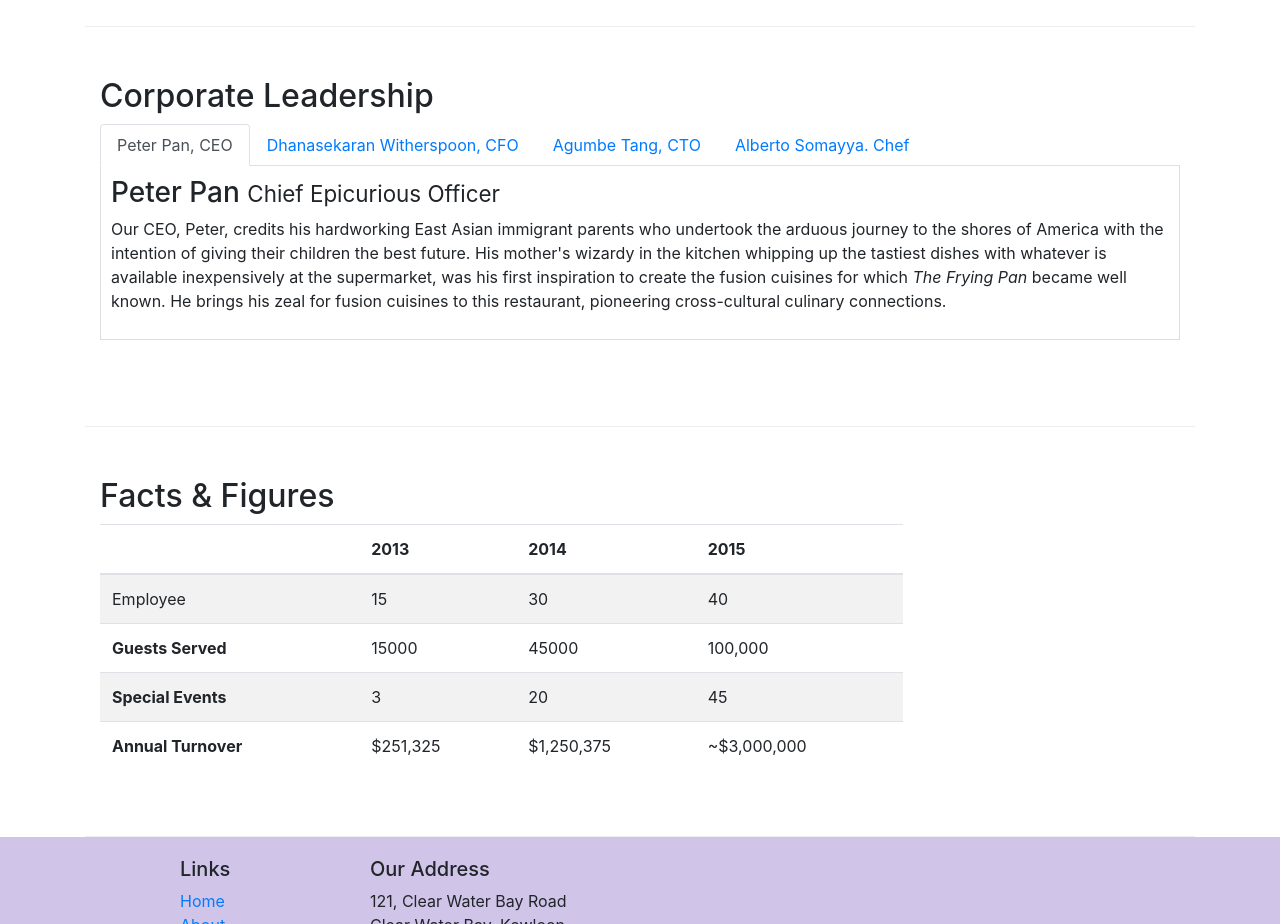
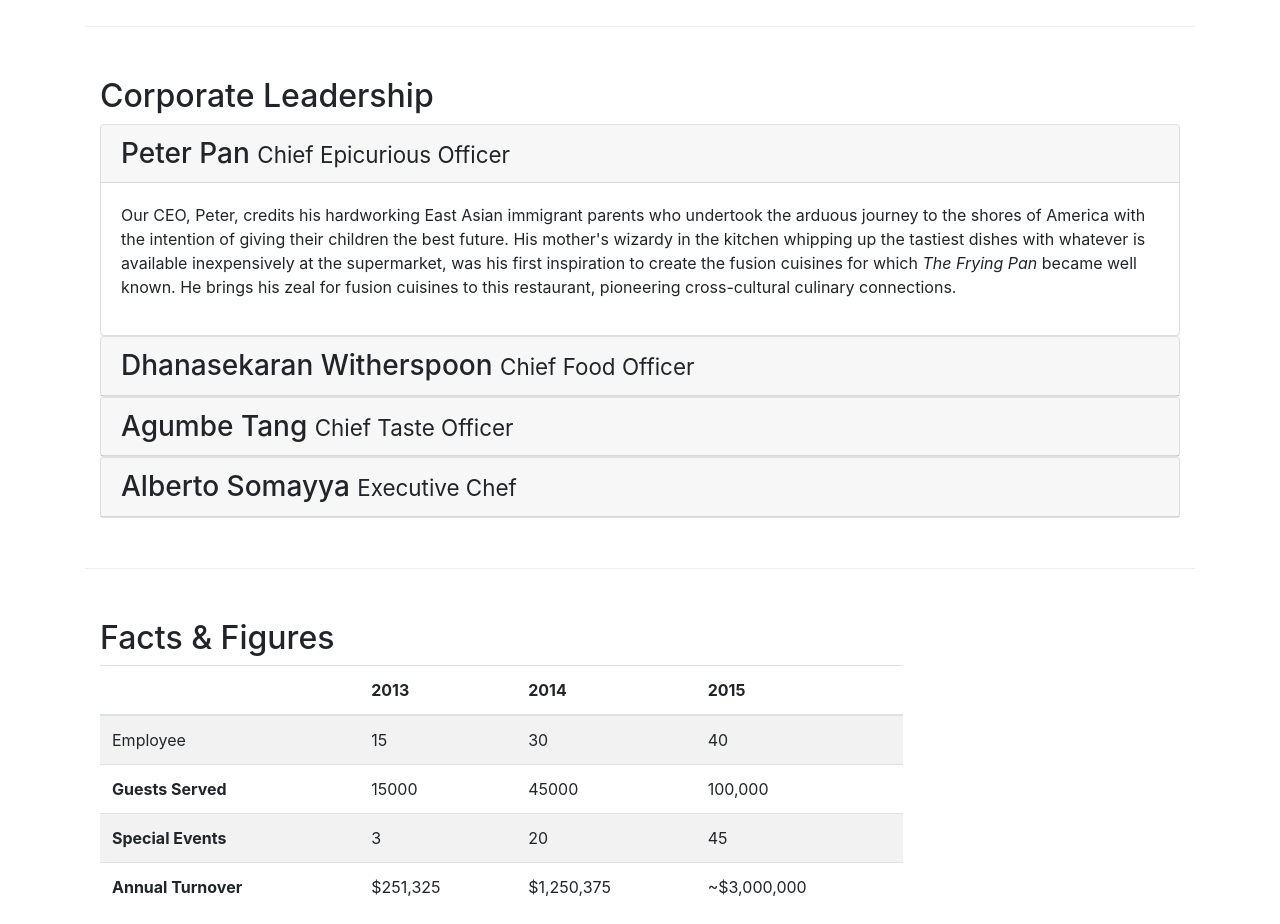
Before and after one commit to jaydeep537/git-bootstrap, a website: page aboutus.html in a window 1280 px wide. Shown: the part 940-1864 px from the top of the page. Drawn offline with nearby package versions, Linux system fonts and the light colour scheme.

Commit message:
Accordion

```diff
--- a/aboutus.html
+++ b/aboutus.html
@@ -135,23 +135,16 @@
       <div class="row row-content">
         <div class="col">
           <h2>Corporate Leadership</h2>
-          <ul class="nav nav-tabs">
-            <li class="nav-item">
-              <a class="nav-link active" role="tab" href="#peter" data-toggle="tab">Peter Pan, CEO</a>
-            </li>
-            <li class="nav-item">
-              <a class="nav-link" role="tab" href="#danny" data-toggle="tab">Dhanasekaran Witherspoon, CFO</a>
-            </li>
-            <li class="nav-item">
-              <a class="nav-link" href="#Agumbe" data-toggle="tab">Agumbe Tang, CTO</a>
-            </li>
-            <li class="nav-item">
-              <a class="nav-link" role="tab" href="#Alberto" data-toggle="tab">Alberto Somayya. Chef</a>
-            </li>
-          </ul>
-          <div class="tab-content">
-            <div role="tabpanel" class="tab-pane fade show active" id="peter">
-              <h3>Peter Pan <small>Chief Epicurious Officer</small></h3>
+          <div class="accordion">
+
+            <div class="card">
+              <div class="card-header" role="tab" id="peterhead">
+                <h3 class="mb-0"><a data-toggle="collapse" data-target="#peter">
+                  Peter Pan <small>Chief Epicurious Officer</small>
+                </a></h3>
+              </div>
+              <div class="collapse show" id="peter" data-parent="accordion">
+                <div class="card-body">
                   <p class="d-none d-sm-block">
                     Our CEO, Peter, credits his hardworking East Asian immigrant parents
                     who undertook the arduous journey to the shores of America with the
@@ -164,21 +157,37 @@
                     culinary connections.
                   </p>
                 </div>
-            <div role="tabpanel" class="tab-pane fade" id="danny">
-              <h3>Dhanasekaran Witherspoon <small>Chief Food Officer</small></h3>
+            </div>
+            </div>
+
+            <div class="card">
+              <div class="card-header" role="tab" id="dannyhead">
+                <h3 class="mb-0"><a class="collapsed" data-toggle="collapse" data-target="#danny">
+                  Dhanasekaran Witherspoon <small>Chief Food Officer</small>
+                </a></h3>
+              </div>
+              <div class="collapse" id="danny" data-parent="accordion">
+                <div class="card-body">
                   <p class="d-none d-sm-block">
                     Our CFO, Danny, as he is affectionately referred to by his
                     colleagues, comes from a long established family tradition in
                     farming and produce. His experiences growing up on a farm in the
                     Australian outback gave him great appreciation for varieties of food
                     sources. As he puts it in his own words,
-                <em
-                  >Everything that runs, wins, and everything that stays, pays!</em
-                >
+                    <em>Everything that runs, wins, and everything that stays, pays!</em>
                   </p>
                 </div>
-            <div role="tabpanel" class="tab-pane fade" id="Agumbe">
-              <h3>Agumbe Tang <small>Chief Taste Officer</small></h3>
+            </div>
+            </div>
+
+            <div class="card">
+              <div class="card-header" role="tab" id="agumbehead">
+                <h3 class="mb-0"><a class="collapsed" data-toggle="collapse" data-target="#agumbe">
+                  Agumbe Tang <small>Chief Taste Officer</small>
+                </a></h3>
+              </div>
+              <div class="collapse" id="agumbe" data-parent="accordion">
+                <div class="card-body">
                   <p class="d-none d-sm-block">
                     Blessed with the most discerning gustatory sense, Agumbe, our CTO,
                     personally ensures that every dish that we serve meets his exacting
@@ -187,8 +196,17 @@
                     <em>You click only if you survive my lick.</em>
                   </p>
                 </div>
-            <div role="tabpanel"class="tab-pane fade" id="Alberto">
-              <h3>Alberto Somayya <small>Executive Chef</small></h3>
+            </div>
+            </div>
+
+            <div class="card">
+              <div class="card-header" role="tab" id="albertohead">
+                <h3 class="mb-0"><a class="collapsed" data-toggle="collapse" data-target="#alberto">
+                  Alberto Somayya <small>Executive Chef</small>
+                </a></h3>
+              </div>
+              <div class="collapse" id="alberto" data-parent="accordion">
+                <div class="card-body">
                   <p class="d-none d-sm-block">
                     Award winning three-star Michelin chef with wide International
                     experience having worked closely with whos-who in the culinary
@@ -200,6 +218,9 @@
                     >
                   </p>
                 </div>
+            </div>
+            </div>
+
           </div>
         </div>
       </div>
```
Lines whose indentation alone changed are shown as unchanged.
